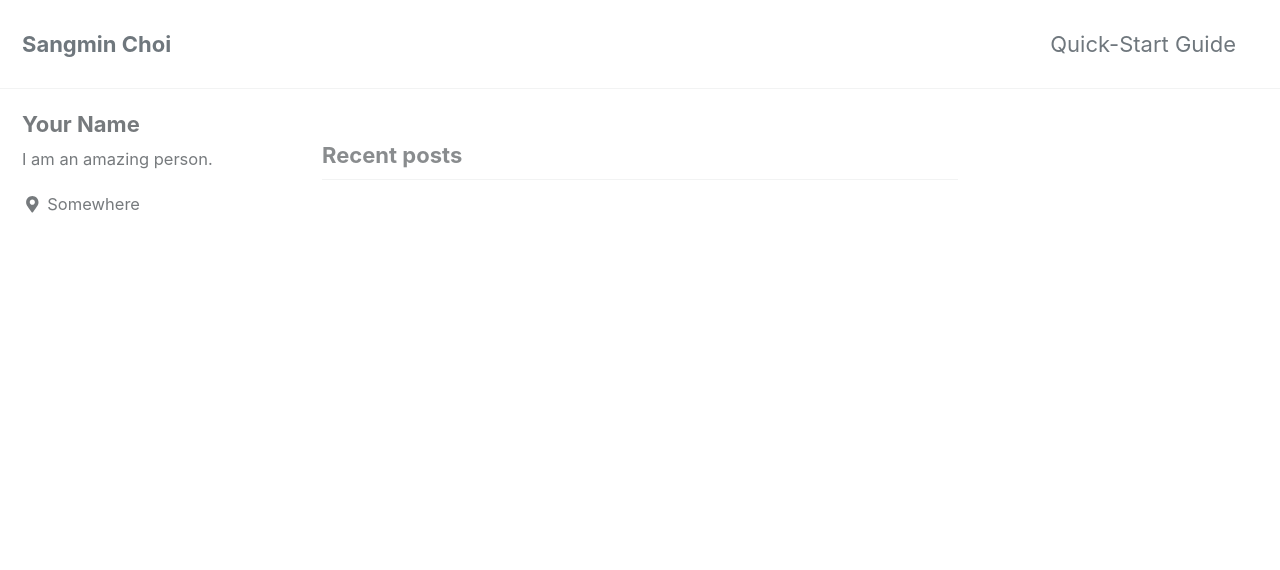
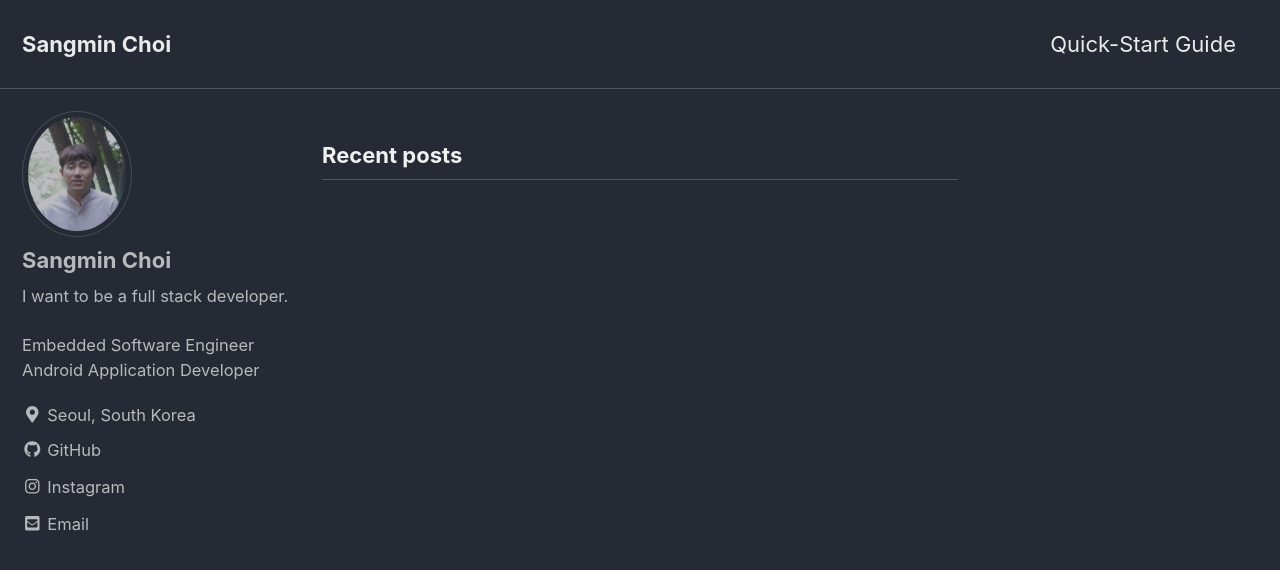
Before and after one commit to tonight0210/tonight0210.github.io, a Jekyll site: the page built from index.html, in a window 1280 px wide and 900 px high. Shown: the top 570 px of the window. Built offline with Jekyll 4.4.1, drawn with Linux system fonts in a browser that asks for light colours; cached includes are drawn as plain includes; nearby versions of some CDN libraries; the list of posts is cut into pages by our own code.

Commit message:
editing the Author information

```diff
--- a/_config.yml
+++ b/_config.yml
@@ -12,7 +12,7 @@
 
 # theme                  : "minimal-mistakes-jekyll"
 # remote_theme           : "mmistakes/minimal-mistakes"
-minimal_mistakes_skin    : "default" # "air", "aqua", "contrast", "dark", "dirt", "neon", "mint", "plum", "sunrise"
+minimal_mistakes_skin    : "dark" # "air", "aqua", "contrast", "dark", "dirt", "neon", "mint", "plum", "sunrise"
 
 # Site Settings
 locale                   : "en-US"
@@ -103,11 +103,11 @@ analytics:
 
 # Site Author
 author:
-  name             : "Your Name"
-  avatar           : # path of avatar image, e.g. "/assets/images/bio-photo.jpg"
-  bio              : "I am an amazing person."
-  location         : "Somewhere"
-  email            :
+  name             : "Sangmin Choi"
+  avatar           : "/assets/images/sangmin.png"
+  bio              : "I want to be a full stack developer.<br><br>Embedded Software Engineer<br>Android Application Developer"
+  location         : "Seoul, South Korea"
+  email            : "toniht0210@gmail.com"
   links:
     - label: "Email"
       icon: "fas fa-fw fa-envelope-square"
@@ -123,10 +123,10 @@ author:
       # url: "https://facebook.com/"
     - label: "GitHub"
       icon: "fab fa-fw fa-github"
-      # url: "https://github.com/"
+      url: "https://github.com/tonight0210"
     - label: "Instagram"
       icon: "fab fa-fw fa-instagram"
-      # url: "https://instagram.com/"
+      url: "https://instagram.com/"
 
 # Site Footer
 footer:
```
Also changed, not shown: assets/images/main_header_image.jpg (added), assets/images/sangmin.png (added).
